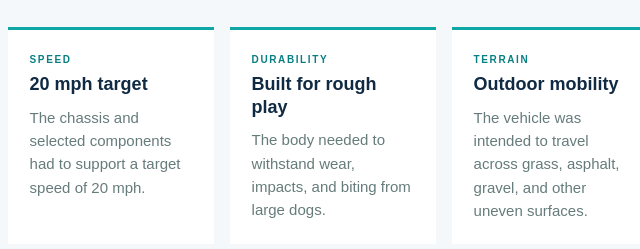
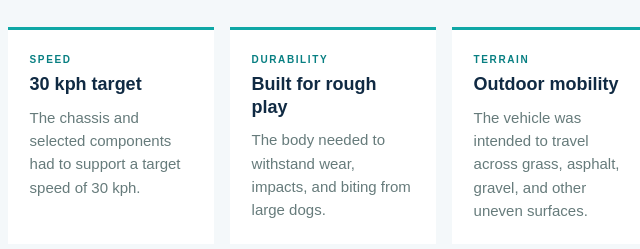
Before and after one commit to liamkor99/liamkor99.github.io, a plain HTML site: page projects/dog-toy.html in a window 1280 px wide. Shown: the part 1287-1536 px from the top of the page, 272-912 px from the left. Drawn offline with Linux system fonts and the light colour scheme.

Commit message:
updated speed target

```diff
--- a/projects/dog-toy.html
+++ b/projects/dog-toy.html
@@ -27,8 +27,8 @@
       <div class="project-spec-grid">
         <article>
           <span>Speed</span>
-          <h3>20 mph target</h3>
-          <p>The chassis and selected components had to support a target speed of 20 mph.</p>
+          <h3>30 kph target</h3>
+          <p>The chassis and selected components had to support a target speed of 30 kph.</p>
         </article>
         <article>
           <span>Durability</span>
@@ -69,7 +69,7 @@
       <h2>Next steps</h2>
       <ul class="project-list">
         <li><strong>Stability testing:</strong> compare the caster, sliding dome, and airless-wheel concepts on grass, asphalt, and gravel.</li>
-        <li><strong>Performance validation:</strong> select final motors, gearing, battery, and ESCs capable of meeting the 20 mph target.</li>
+        <li><strong>Performance validation:</strong> select final motors, gearing, battery, and ESCs capable of meeting the 30 kph target.</li>
         <li><strong>Durability testing:</strong> prototype the enclosure and attachment interface for impact, abrasion, and bite resistance.</li>
         <li><strong>Safety refinement:</strong> shield moving parts and electronics while keeping the chew attachment easy to replace.</li>
       </ul>
```
